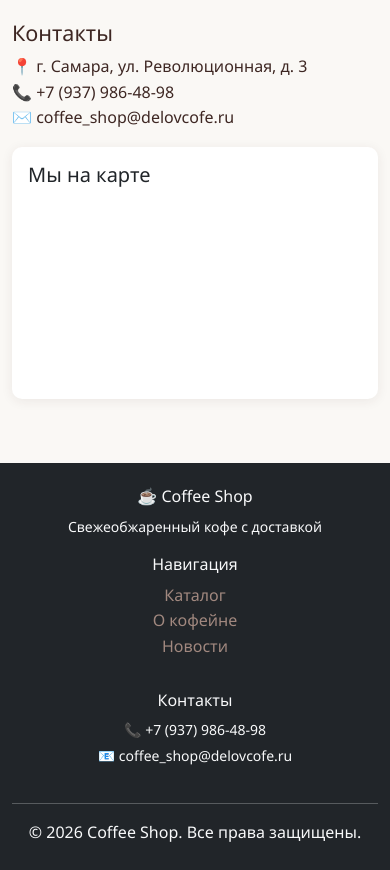
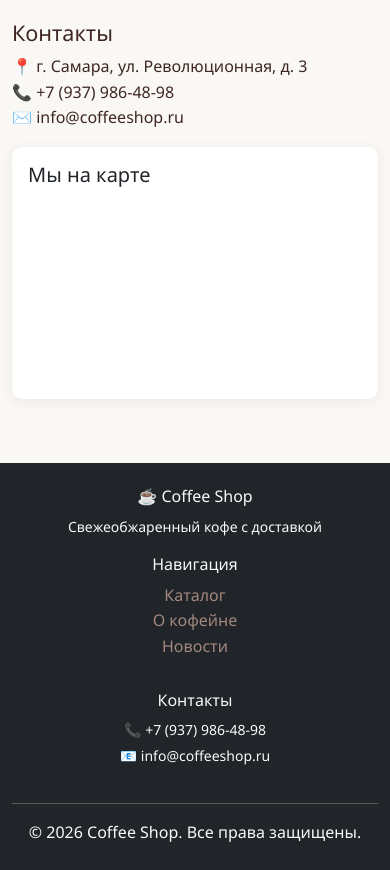
Before and after one commit to nemoymoy/coffee_shop, a Django app: page /about/ in a window 390 px wide. Shown: the part 549-1419 px from the top of the page. Run offline with Django 4.2, Linux system fonts and the light colour scheme; parts of the project's set-up code (start-up, migrations or seed data) failed here and were passed over.

Commit message:
feat: make store contacts configurable via .env on all pages
- Add store_info context processor for global template access
- Update base.html footer to use {{ STORE_PHONE }} and {{ STORE_EMAIL }}
- Update about.html contacts section to use template variables

```diff
--- a/django/coffee_shop/context_processors.py
+++ b/django/coffee_shop/context_processors.py
@@ -11,3 +11,11 @@ def yandex_metrika(request):
         'YANDEX_GEOCODER_API_KEY': getattr(settings, 'YANDEX_GEOCODER_API_KEY', ''),
         'YANDEX_MAPS_API_KEY': getattr(settings, 'YANDEX_MAPS_API_KEY', ''),
     }
+
+
+def store_info(request):
+    """Pass store contact info to all templates."""
+    return {
+        'STORE_PHONE': getattr(settings, 'STORE_PHONE', '+7 (937) 986-48-98'),
+        'STORE_EMAIL': getattr(settings, 'STORE_EMAIL', 'info@coffeeshop.ru'),
+    }
--- a/django/coffee_shop/settings/base.py
+++ b/django/coffee_shop/settings/base.py
@@ -97,6 +97,7 @@ TEMPLATES = [
                 'django.contrib.auth.context_processors.auth',
                 'django.contrib.messages.context_processors.messages',
                 'coffee_shop.context_processors.yandex_metrika',
+                'coffee_shop.context_processors.store_info',
             ],
         },
     },
--- a/django/coffee_shop/templates/about.html
+++ b/django/coffee_shop/templates/about.html
@@ -22,8 +22,8 @@
 
         <h4 class="mt-4">Контакты</h4>
         <p>📍 г. Самара, ул. Революционная, д. 3<br>
-        📞 +7 (937) 986-48-98<br>
-        ✉️ coffee_shop@delovcofe.ru</p>
+        📞 {{ STORE_PHONE }}<br>
+        ✉️ {{ STORE_EMAIL }}</p>
     </div>
 
     <div class="col-md-4">
--- a/django/coffee_shop/templates/base.html
+++ b/django/coffee_shop/templates/base.html
@@ -149,8 +149,8 @@
                 </div>
                 <div class="col-md-4 mb-3">
                     <h6>Контакты</h6>
-                    <p class="mb-1 small">📞 +7 (937) 986-48-98</p>
-                    <p class="mb-1 small">📧 coffee_shop@delovcofe.ru</p>
+                    <p class="mb-1 small">📞 {{ STORE_PHONE }}</p>
+                    <p class="mb-1 small">📧 {{ STORE_EMAIL }}</p>
                 </div>
             </div>
             <hr>
```
